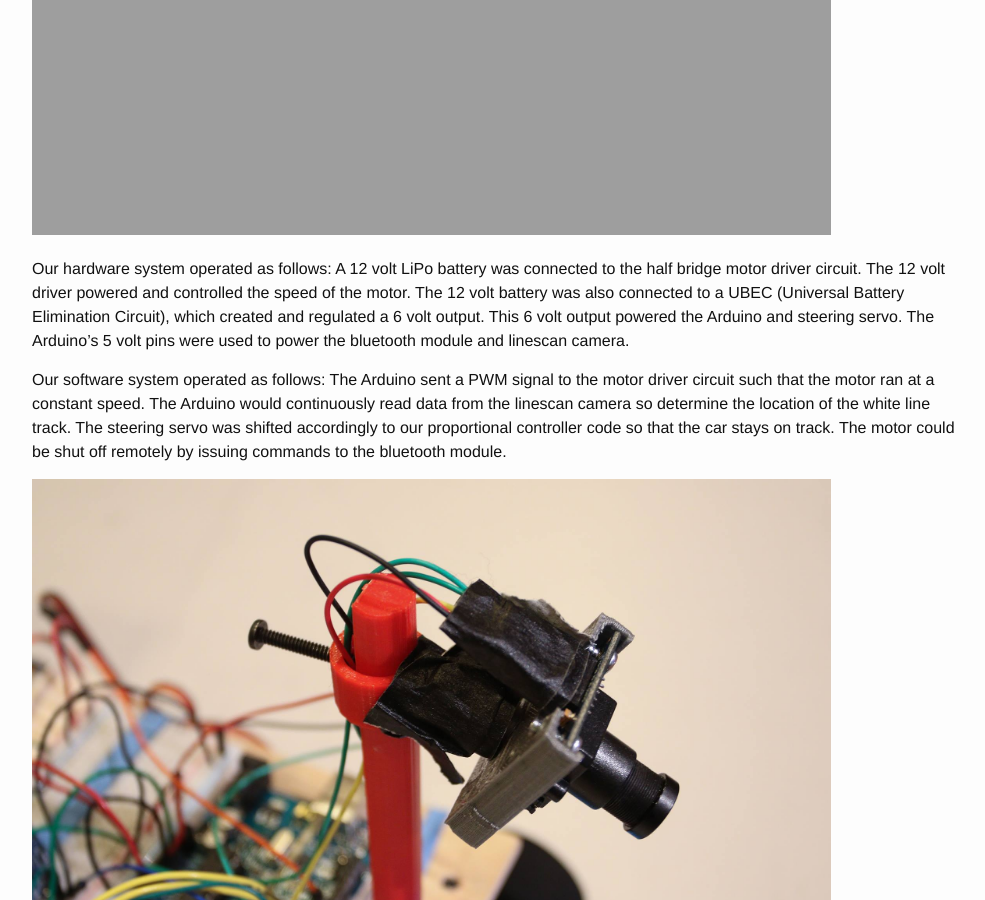
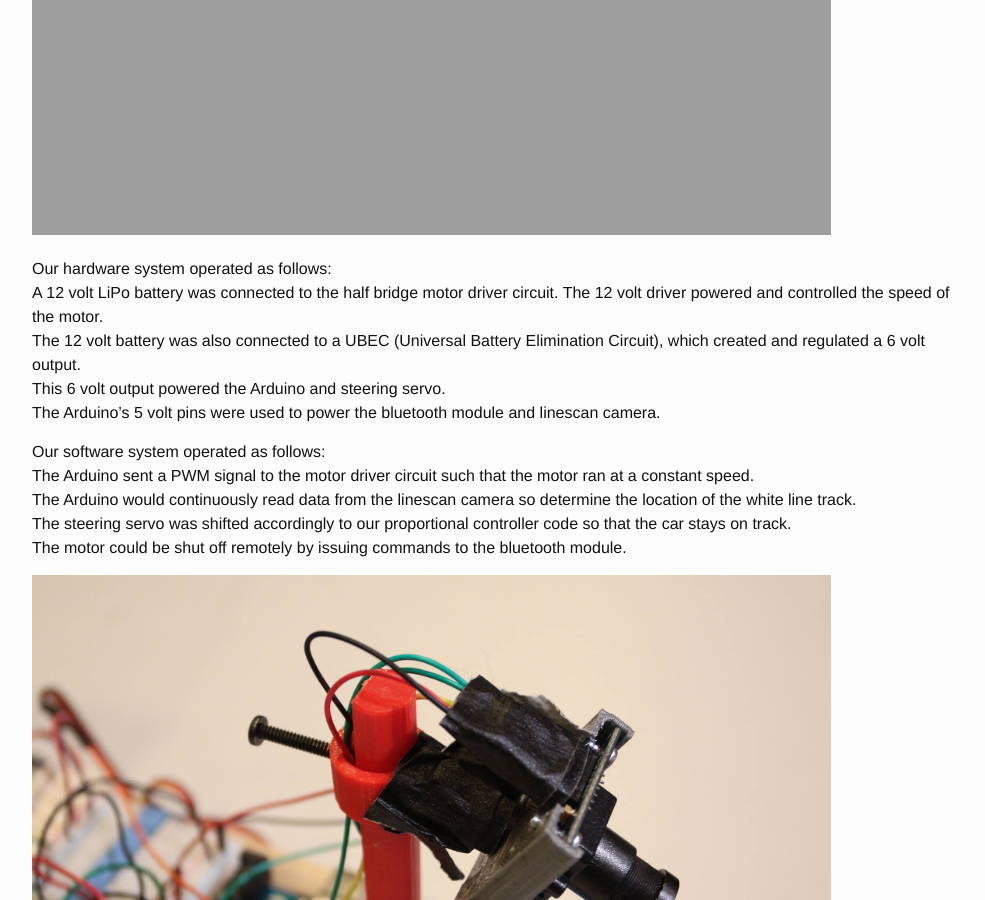
Before and after one commit to dac067/dac067.github.io, a Jekyll site: the page built from _posts/2017-05-07-Autonomous-Line-Follower.markdown, in a window 1280 px wide and 900 px high, scrolled down 1329 px. Shown: the whole window, without its empty margins (138-1123 px from the left). Built offline with Jekyll 4.4.1, drawn with Linux system fonts in a browser that asks for light colours.

Commit message:
linefollower

```diff
--- a/_posts/2017-05-07-Autonomous-Line-Follower.markdown
+++ b/_posts/2017-05-07-Autonomous-Line-Follower.markdown
@@ -5,7 +5,7 @@ date: 2017-05-07
 categories: [front, electronics]
 thumbnail: linescan1.jpg
 ---
-<header>Hello</header>
+<heading>Hello</heading>
 
 ![post-image]({{site.url}}/assets/linescan1.jpg)
 
@@ -15,16 +15,16 @@ In my group, I worked with 3 other people. My contributions include: selecting h
 
 ![post-image]({{site.url}}/assets/linescan2.jpg)
 
-Our hardware system operated as follows:
-A 12 volt LiPo battery was connected to the half bridge motor driver circuit. The 12 volt driver powered and controlled the speed of the motor.
-The 12 volt battery was also connected to a UBEC (Universal Battery Elimination Circuit), which created and regulated a 6 volt output.
-This 6 volt output powered the Arduino and steering servo.
+Our hardware system operated as follows: <br>
+A 12 volt LiPo battery was connected to the half bridge motor driver circuit. The 12 volt driver powered and controlled the speed of the motor. <br>
+The 12 volt battery was also connected to a UBEC (Universal Battery Elimination Circuit), which created and regulated a 6 volt output. <br>
+This 6 volt output powered the Arduino and steering servo. <br>
 The Arduino's 5 volt pins were used to power the bluetooth module and linescan camera.
 
-Our software system operated as follows:
-The Arduino sent a PWM signal to the motor driver circuit such that the motor ran at a constant speed.
-The Arduino would continuously read data from the linescan camera so determine the location of the white line track.
-The steering servo was shifted accordingly to our proportional controller code so that the car stays on track.
+Our software system operated as follows: <br>
+The Arduino sent a PWM signal to the motor driver circuit such that the motor ran at a constant speed. <br>
+The Arduino would continuously read data from the linescan camera so determine the location of the white line track.<br>
+The steering servo was shifted accordingly to our proportional controller code so that the car stays on track.<br>
 The motor could be shut off remotely by issuing commands to the bluetooth module.
 
 ![post-image]({{site.url}}/assets/linescan3.jpg)
```
